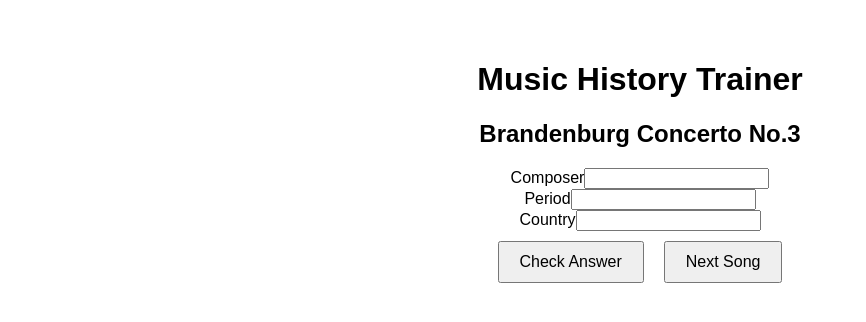
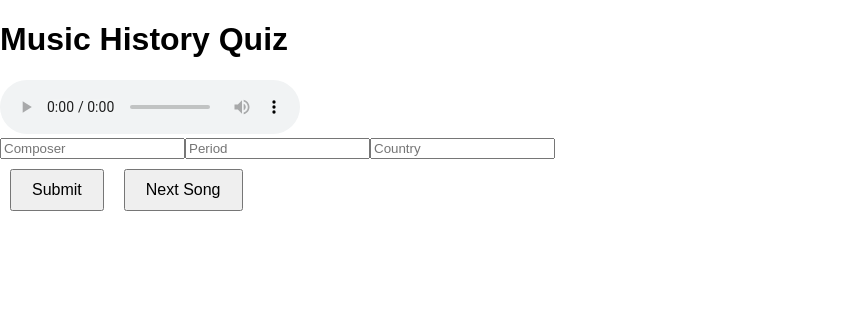
Before and after one commit to BradyRichardsGit/Periodle, a React (Vite) app: page / in a window 1280 px wide. Shown: the top 322 px of the page, without its empty margins (0-866 px from the left). Built offline with nearby package versions, Linux system fonts and the light colour scheme.

Commit message:
Added audio + mystery

```diff
--- a/src/App.tsx
+++ b/src/App.tsx
@@ -2,93 +2,90 @@ import { useState } from "react"
 import "./App.css"
 import { songs } from "./songs"
 
-
+function normalize(text: string) {
+  return text.trim().toLowerCase()
+}
 
 function App() {
 
   const [index, setIndex] = useState(0)
 
-  const [composerGuess, setComposerGuess] = useState("")
-  const [periodGuess, setPeriodGuess] = useState("")
-  const [countryGuess, setCountryGuess] = useState("")
+  const [composer, setComposer] = useState("")
+  const [period, setPeriod] = useState("")
+  const [country, setCountry] = useState("")
 
   const [result, setResult] = useState("")
 
-  const normalize = (text: string) => text.trim().toLowerCase()
+  const song = songs[index]
 
-  const checkAnswer = () => {
+  function checkAnswer() {
 
-    const song = songs[index]
+    const correctComposer = normalize(song.composer)
+    const correctPeriod = normalize(song.period)
+    const correctCountry = normalize(song.country)
 
-    const composerCorrect =
-      normalize(composerGuess) === normalize(song.composer)
+    const userComposer = normalize(composer)
+    const userPeriod = normalize(period)
+    const userCountry = normalize(country)
 
-    const periodCorrect =
-      normalize(periodGuess) === normalize(song.period)
-
-    const countryCorrect =
-      normalize(countryGuess) === normalize(song.country)
-
-    if (composerCorrect && periodCorrect && countryCorrect) {
-      setResult("All correct!")
+    if (
+      userComposer === correctComposer &&
+      userPeriod === correctPeriod &&
+      userCountry === correctCountry
+    ) {
+      setResult("Correct!")
     } else {
       setResult(
-        ` Correct answers: ${song.composer}, ${song.period}, ${song.country}`
+        `Correct: ${song.composer}, ${song.period}, ${song.country}`
       )
     }
   }
 
-  const nextSong = () => {
+  function nextSong() {
 
     setIndex((index + 1) % songs.length)
 
-    setComposerGuess("")
-    setPeriodGuess("")
-    setCountryGuess("")
+    setComposer("")
+    setPeriod("")
+    setCountry("")
     setResult("")
   }
 
-  const song = songs[index]
+  return (
+    <div className="app">
 
-  return (
-    <div className="quiz">
+      <h1>Music History Quiz</h1>
 
-      <h1>Music History Trainer</h1>
+      <audio controls src={song.audio}></audio>
 
-      <h2>{song.title}</h2>
+      <div className="inputs">
 
-      <div className="inputGroup">
+        <input
+          placeholder="Composer"
+          value={composer}
+          onChange={(e) => setComposer(e.target.value)}
+        />
 
-        <label>Composer</label>
         <input
-          value={composerGuess}
-          onChange={(e) => setComposerGuess(e.target.value)}
+          placeholder="Period"
+          value={period}
+          onChange={(e) => setPeriod(e.target.value)}
+        />
+
+        <input
+          placeholder="Country"
+          value={country}
+          onChange={(e) => setCountry(e.target.value)}
         />
 
       </div>
 
-      <div className="inputGroup">
+      <div className="buttons">
 
-        <label>Period</label>
-        <input
-          value={periodGuess}
-          onChange={(e) => setPeriodGuess(e.target.value)}
-        />
+        <button onClick={checkAnswer}>Submit</button>
+        <button onClick={nextSong}>Next Song</button>
 
       </div>
-
-      <div className="inputGroup">
-
-        <label>Country</label>
-        <input
-          value={countryGuess}
-          onChange={(e) => setCountryGuess(e.target.value)}
-        />
-
-      </div>
-
-      <button onClick={checkAnswer}>Check Answer</button>
-      <button onClick={nextSong}>Next Song</button>
 
       <p className="result">{result}</p>
 
--- a/src/songs.ts
+++ b/src/songs.ts
@@ -3,6 +3,7 @@ export type Song = {
   composer: string
   period: string
   country: string
+  audio: string
 }
 
 export const songs: Song[] = [
@@ -10,24 +11,28 @@ export const songs: Song[] = [
     title: "Brandenburg Concerto No.3",
     composer: "Bach",
     period: "Baroque",
-    country: "Germany"
+    country: "Germany",
+    audio: "/audio/brandenburg3.mp3"
   },
   {
     title: "Moonlight Sonata",
     composer: "Beethoven",
     period: "Classical",
-    country: "Germany"
+    country: "Germany",
+    audio: "/audio/moonlight.mp3"
   },
   {
     title: "Symphony No.40",
     composer: "Mozart",
     period: "Classical",
-    country: "Austria"
+    country: "Austria",
+    audio: "/audio/symphony40.mp3"
   },
   {
     title: "Nocturne Op.9 No.2",
     composer: "Chopin",
     period: "Romantic",
-    country: "Poland"
+    country: "Poland",
+    audio: "/audio/nocturne9.mp3"
   }
 ]
```
